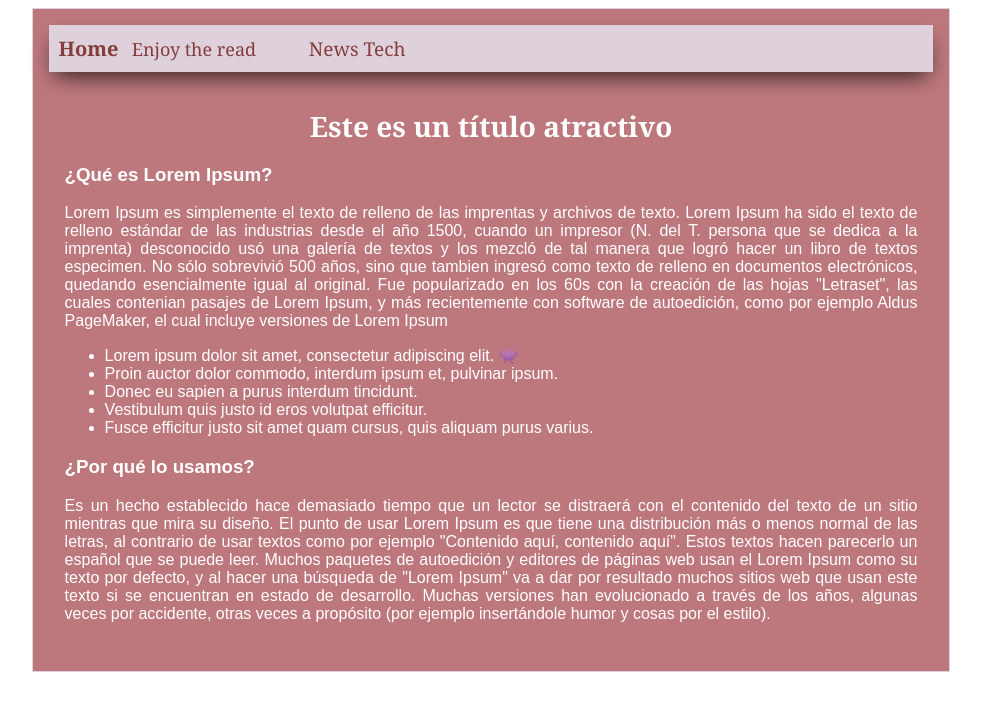
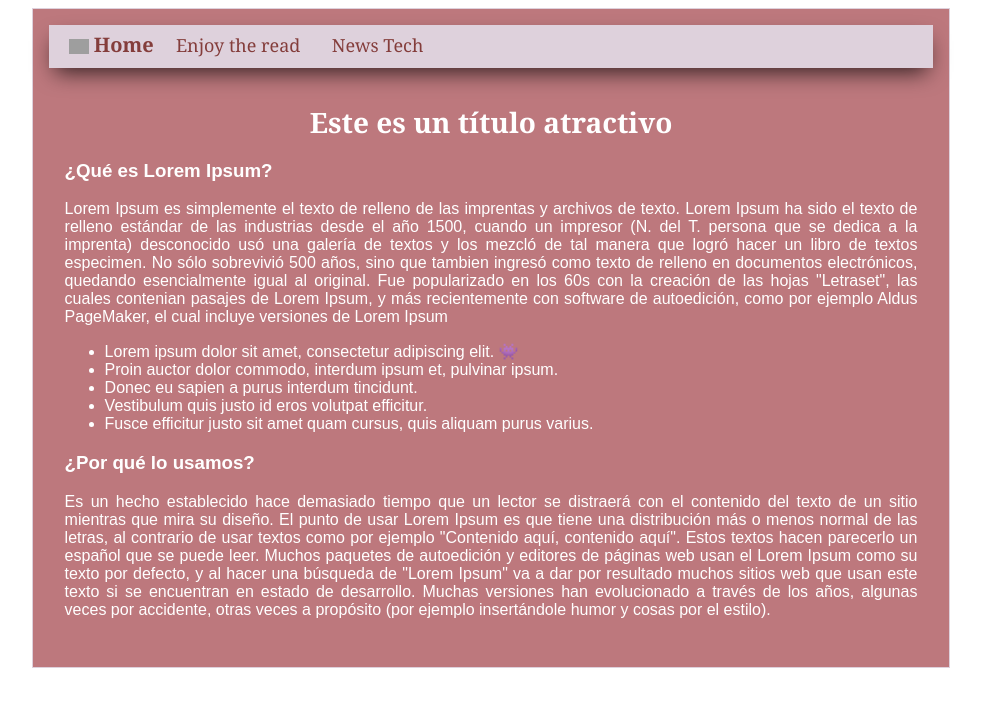
Before and after one commit to AlejoCJaimes/BlogPost, a plain HTML site: page index.html in a window 1280 px wide. Shown: the whole page, without its empty margins (149-1130 px from the left). Drawn offline with Linux system fonts and the light colour scheme; grey boxes are pictures that could not be loaded.

Commit message:
Header terminado y listo, en su primera versión :)

```diff
--- a/css/style.css
+++ b/css/style.css
@@ -24,27 +24,26 @@ font-size: 16px;
     box-shadow: 0px 10px 22px -6px rgba(0, 0, 0, 0.75);
     /**box-shadow: -9px -7px 22px -12px rgba(0,0,0,0.59);**/
     margin: 0;
-    padding: 0.5em;
+    padding: 0.3em 0 0.5em 1em;
     font-size: 20px;
     text-align: left;
     font-family: Cambria;
     font-weight: bold;
 }
+#cabecera #logo
+{
+    width: 20px;
+    vertical-align: middle;
+
+}
 #cabecera #tagline
 {
     font-weight: normal;
     font-size: 0.9em;
-    padding: 1em 0 0 0;
+    padding: 0 0.5em 0 0.5em;
     margin-left: 0.45em;
 }
-#cabecera #tagline-2
-{
-    font-weight: lighter;
-    font-size: 0.95em;
-    margin-left: 2.5em;
-    text-align: right;
 
-}
 #container h1
 {
     font-family: "Cambria";
--- a/index.html
+++ b/index.html
@@ -12,9 +12,10 @@
 <body>
     <div id="container">
         <div id="cabecera">
+            <img id="logo" src="http://www.clipartbest.com/cliparts/Kin/aoa/Kinaoa64T.png" />
             Home
             <span id="tagline">Enjoy the read</span>
-            <span id="tagline-2">News Tech </span>
+            <span id="tagline">News Tech </span>
         </div>
         <div id="post">
             <h1> Este es un título atractivo</h1>
```
